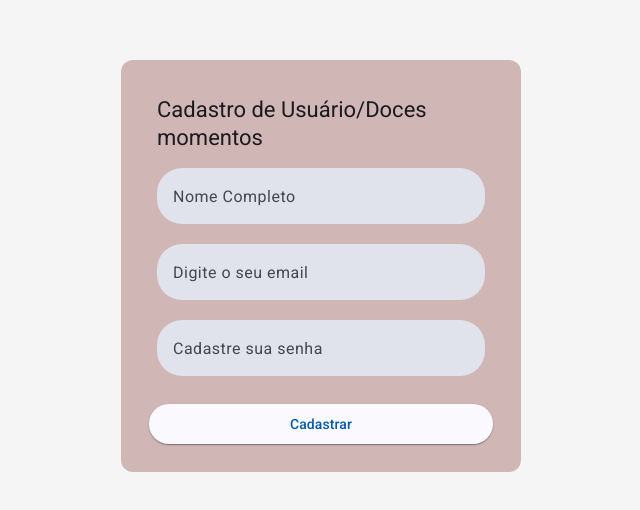
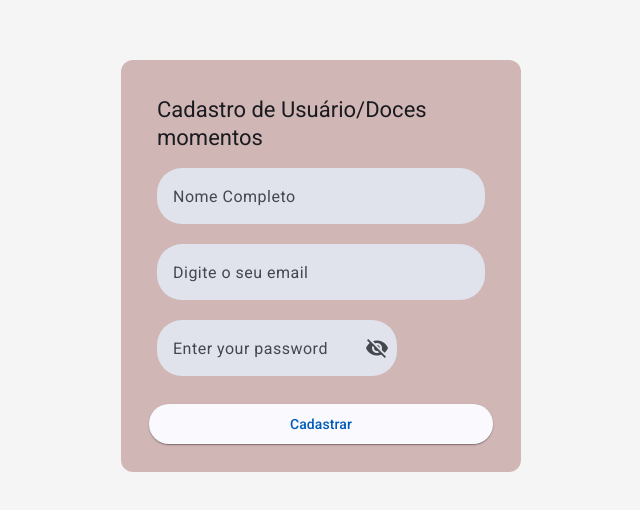
Before and after one commit to rodrigosLouzada/agendador-tarefas-angular, an Angular app: page /register in a window 1280 px wide. Shown: the part 134-644 px from the top of the page, without its empty margins (319-959 px from the left). Built offline with nearby package versions, Linux system fonts and the light colour scheme.

Commit message:
creating password component and resusing, incomplete

```diff
--- a/src/app/pages/register/register.html
+++ b/src/app/pages/register/register.html
@@ -20,11 +20,9 @@
         </mat-card-content>
 
         <mat-card-content>
-            <mat-form-field class="full-width" appearance="fill">
-                <mat-label>Cadastre sua senha</mat-label>
-                <input matInput placeholder="Digite a senha aqui." type="password">
-            </mat-form-field>
+            <input-password-field></input-password-field>
         </mat-card-content>
+
 
         <mat-card-actions>
             <button matButton class="full-width"  matButton="elevated">Cadastrar</button>
--- a/src/app/pages/register/register.ts
+++ b/src/app/pages/register/register.ts
@@ -4,10 +4,11 @@
 import {MatSelectModule} from '@angular/material/select';
 import {MatInputModule} from '@angular/material/input';
 import {MatFormFieldModule} from '@angular/material/form-field';
+import { PasswordField } from '../../shared/components/password-field/password-field';
 
 @Component({
   selector: 'app-register',
-  imports: [MatCardModule, MatButtonModule, MatFormFieldModule, MatInputModule, MatSelectModule],
+  imports: [MatCardModule, MatButtonModule, MatFormFieldModule, MatInputModule, MatSelectModule,PasswordField],
   templateUrl: './register.html',
   styleUrl: './register.scss',
   encapsulation: ViewEncapsulation.None
--- /dev/null
+++ b/src/app/shared/components/password-field/password-field.html
@@ -0,0 +1,8 @@
+<mat-form-field>
+    <mat-label>Enter your password</mat-label>
+    <input matInput [type]="hide() ? 'password' : 'text'" />
+    <button matIconButton matSuffix (click)="clickEvent($event)" [attr.aria-label]="'Hide password'"
+        [attr.aria-pressed]="hide()">
+        <mat-icon>{{hide() ? 'visibility_off' : 'visibility'}}</mat-icon>
+    </button>
+</mat-form-field>
--- /dev/null
+++ b/src/app/shared/components/password-field/password-field.scss
@@ -0,0 +1,16 @@
+.example-container mat-form-field + mat-form-field {
+  margin-left: 8px;
+}
+
+.example-right-align {
+  text-align: right;
+}
+
+input.example-right-align::-webkit-outer-spin-button,
+input.example-right-align::-webkit-inner-spin-button {
+  display: none;
+}
+
+input.example-right-align {
+  -moz-appearance: textfield;
+}
--- /dev/null
+++ b/src/app/shared/components/password-field/password-field.ts
@@ -0,0 +1,20 @@
+import { ChangeDetectionStrategy, Component, signal } from '@angular/core';
+import { MatButtonModule } from '@angular/material/button';
+import { MatFormFieldModule } from '@angular/material/form-field';
+import { MatIconModule } from '@angular/material/icon';
+import { MatInputModule } from '@angular/material/input';
+
+@Component({
+  selector: 'input-password-field',
+  imports: [MatFormFieldModule, MatInputModule, MatButtonModule, MatIconModule],
+  templateUrl: './password-field.html',
+  styleUrl: './password-field.scss',
+})
+export class PasswordField {
+  hide = signal(true);
+  clickEvent(event: MouseEvent) {
+    this.hide.set(!this.hide());
+    event.stopPropagation();
+
+  }
+}
```
